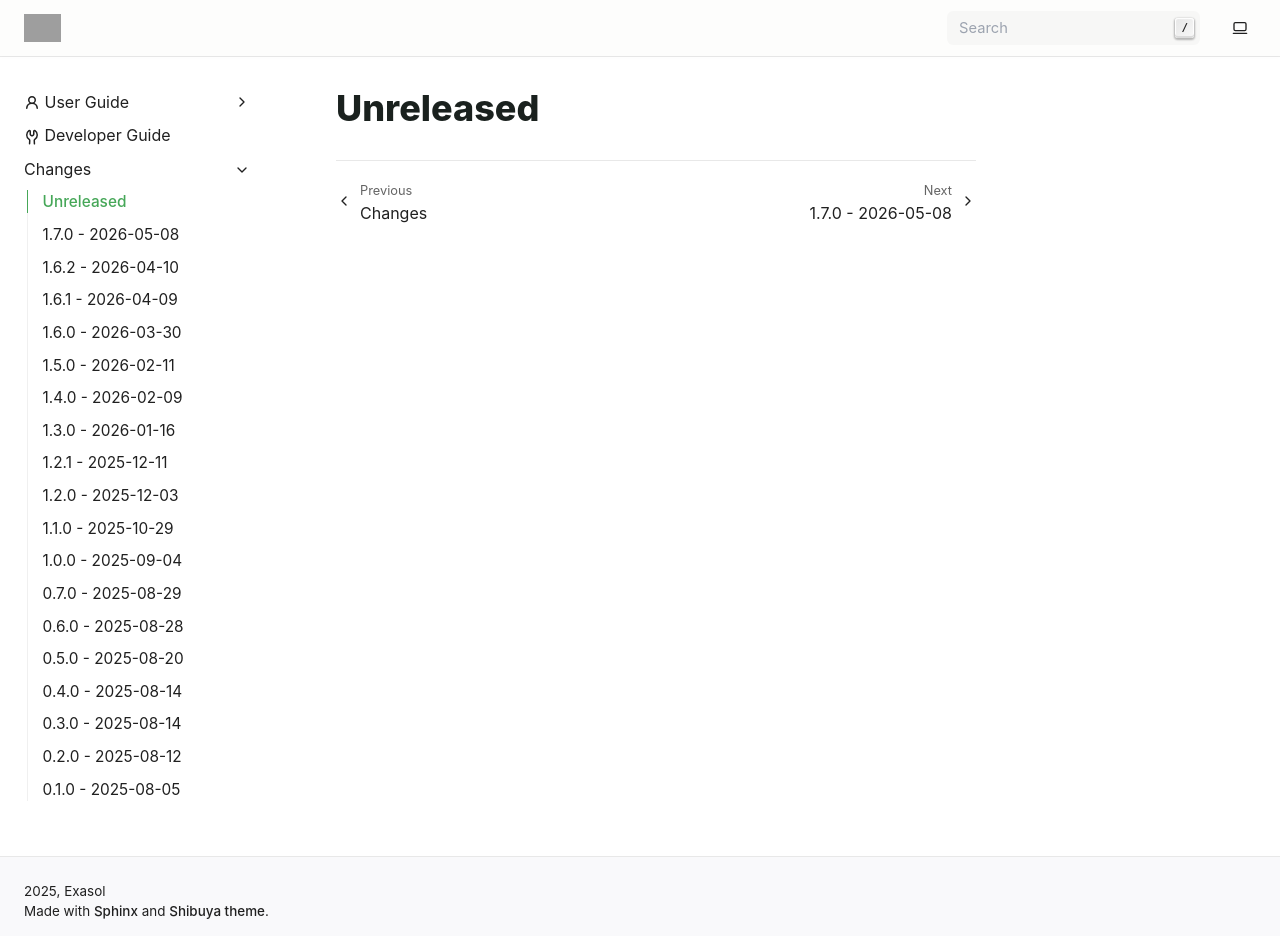
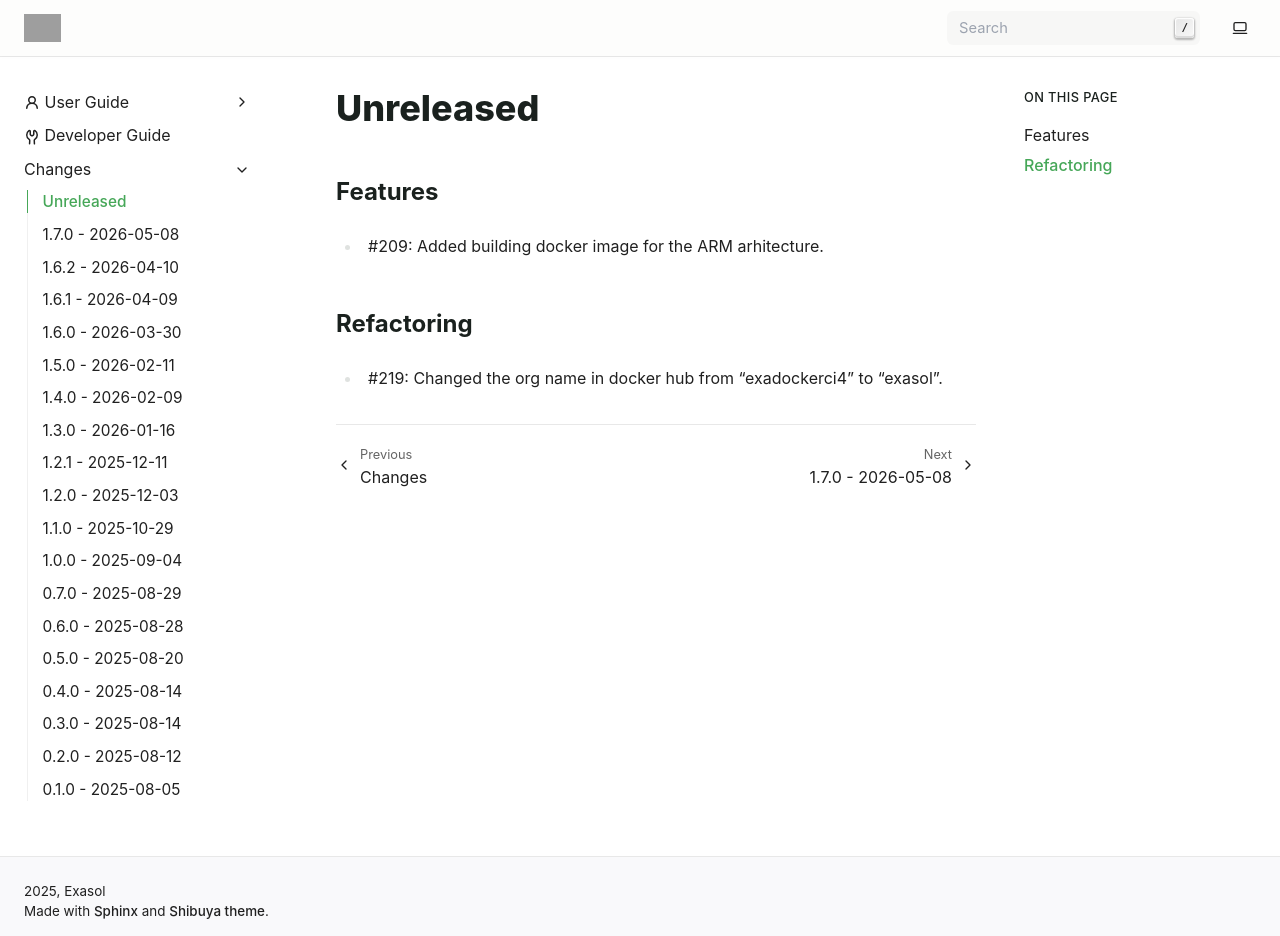
Before and after one commit to exasol/mcp-server, a Sphinx documentation site: the page built from doc/changes/unreleased.md, in a window 1280 px wide and 936 px high. Built offline with Sphinx 7.4.7, drawn with Linux system fonts in a browser that asks for light colours; grey boxes are pictures that could not be loaded.

Commit message:
#209: Added docker image for ARM and changed org

```diff
--- a/doc/changes/unreleased.md
+++ b/doc/changes/unreleased.md
@@ -1 +1,9 @@
 # Unreleased
+
+## Features
+
+* #209: Added building docker image for the ARM arhitecture.
+
+## Refactoring
+
+* #219: Changed the org name in docker hub from "exadockerci4" to "exasol".
```
Also changed, not shown: 1 other file.
